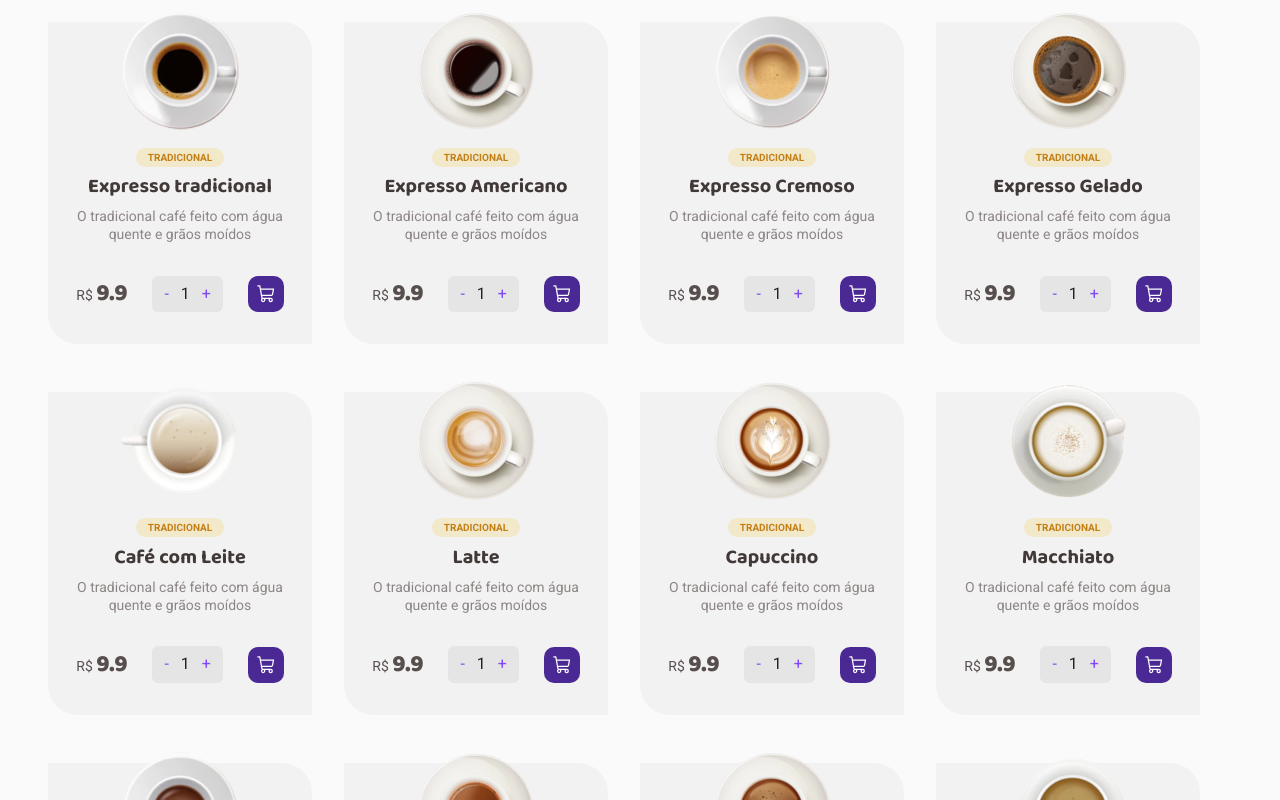
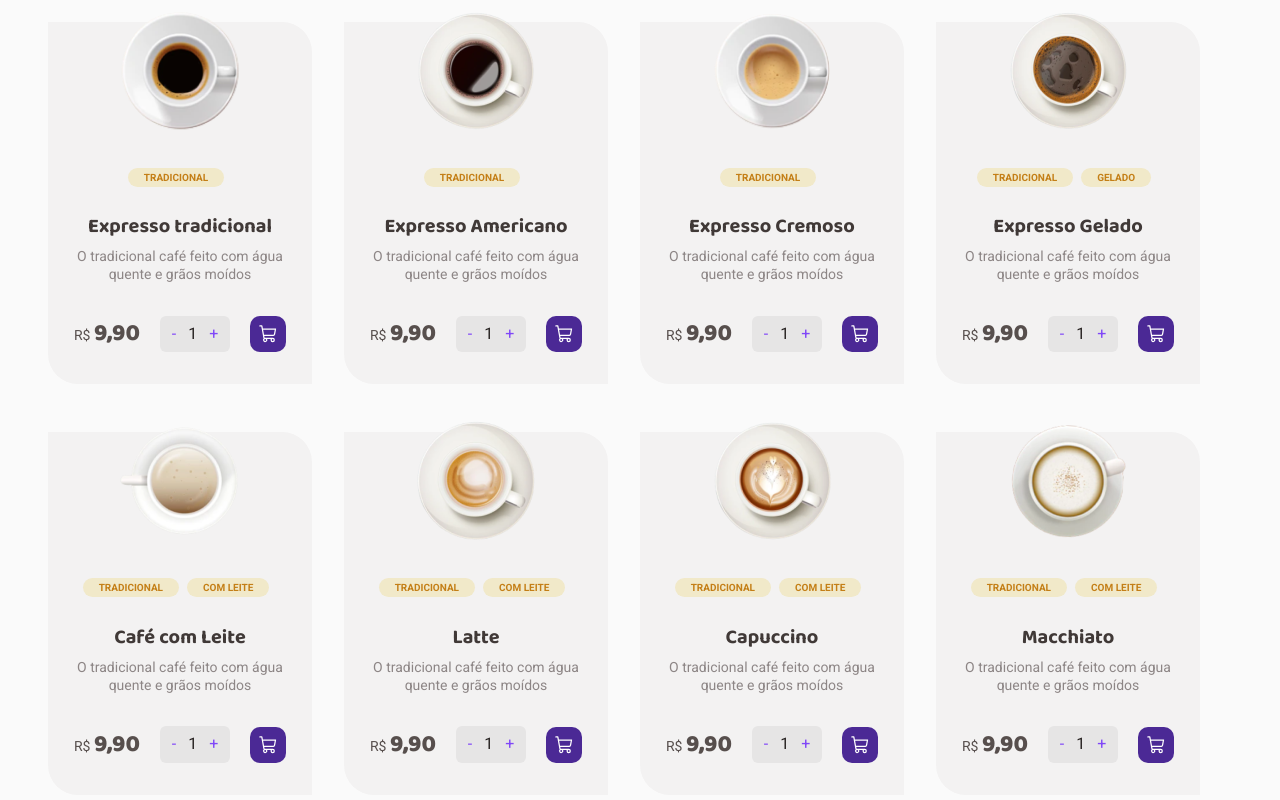
Before and after one commit to rafaelpalma88/challenge-02-reactjs-rocketseat, a React (Vite) app: page / in a window 1280 px wide. Shown: the part 720-1520 px from the top of the page. Built offline with nearby package versions, Linux system fonts and the light colour scheme; the HTML template or start-up script is replaced by a standard one.

Commit message:
including mask money

```diff
--- a/src/components/ProductItem/index.tsx
+++ b/src/components/ProductItem/index.tsx
@@ -10,30 +10,38 @@ import {
   ProductImage,
   Title,
   Wrapper,
+  WrapperLabel,
 } from './styles';
+import { maskMoney } from '../../utils/maskMoney';
 
 interface ProductItemProps {
   title: string;
   price: number;
   image: string;
+  features: string[];
 }
 
-export function ProductItem({ title, price, image }: ProductItemProps) {
+export function ProductItem({
+  title,
+  price,
+  image,
+  features,
+}: ProductItemProps) {
   return (
     <Wrapper>
       <ImageContainer>
         <ProductImage src={`/assets/${image}`} alt="Product" />
       </ImageContainer>
-      <div>
-        <Label>Tradicional</Label>
-      </div>
+      <WrapperLabel>
+        {features?.map(item => <Label key={item}>{item}</Label>)}
+      </WrapperLabel>
       <Title>{title}</Title>
       <Description>
         O tradicional café feito com água quente e grãos moídos
       </Description>
       <ButtonsWrapper>
         <Price>
-          R$ <span>{price}</span>
+          R$ <span>{maskMoney(price)}</span>
         </Price>
         <ButtonQty>
           <span>-</span> 1 <span>+</span>
--- a/src/components/ProductItem/styles.ts
+++ b/src/components/ProductItem/styles.ts
@@ -38,6 +38,11 @@ export const Description = styled.p`
   ${mixins.fonts.textS};
 `;
 
+export const WrapperLabel = styled.div`
+  padding-top: 1.25rem;
+  padding-bottom: 1.25rem;
+`;
+
 export const Label = styled.span`
   background-color: ${props => props.theme['yellow-light']};
   color: ${props => props.theme['yellow-dark']};
@@ -45,11 +50,11 @@ export const Label = styled.span`
   ${mixins.fonts.tag};
   text-transform: uppercase;
   font-weight: bold;
-  margin-bottom: 3rem;
+  padding-left: 1rem;
+  padding-right: 1rem;
   padding-top: 0.25rem;
   padding-bottom: 0.25rem;
-  padding-left: 0.75rem;
-  padding-right: 0.75rem;
+  margin-right: 0.5rem;
 `;
 
 export const ButtonsWrapper = styled.p`
--- a/src/components/ProductsLIst/index.tsx
+++ b/src/components/ProductsLIst/index.tsx
@@ -99,6 +99,7 @@ export function ProductsList() {
               image={item.image}
               title={item.title}
               price={item.price}
+              features={item.features}
             />
           </ListItem>
         ))}
--- /dev/null
+++ b/src/utils/maskMoney.ts
@@ -0,0 +1,6 @@
+export function maskMoney(value: number): string {
+  // Converte o número para uma string com duas casas decimais
+  const formattedValue = value.toFixed(2);
+  // Substitui o ponto por uma vírgula
+  return formattedValue.replace('.', ',');
+}
```
